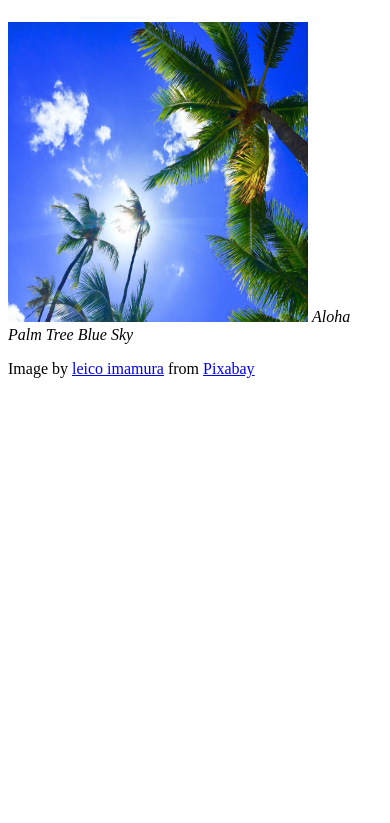
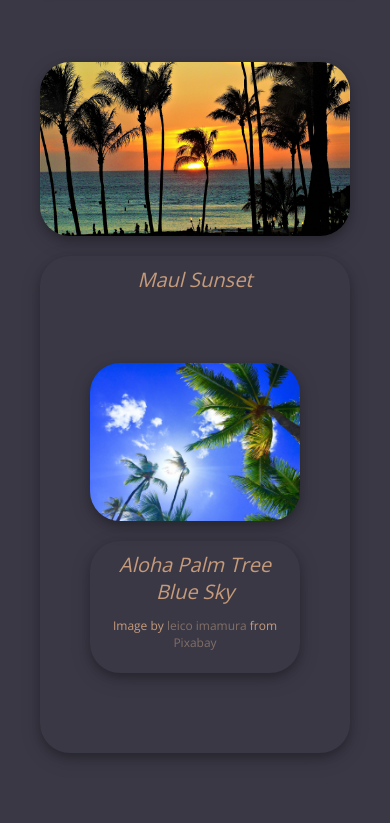
Before and after one commit to CSF2223/imagegallery-KoroliHernest, a plain HTML site: page index.html in a window 390 px wide. Shown: the part 138-961 px from the top of the page. Before the commit the page ends 844 px from the top, so only its background shows below. Drawn offline with nearby package versions, Linux system fonts and the light colour scheme.

Commit message:
Mobile Design

```diff
--- a/index.html
+++ b/index.html
@@ -5,7 +5,7 @@
     <meta name="viewport" content="width=device-width, initial-scale=1.0">
     <meta http-equiv="X-UA-Compatible" content="ie=edge">
     <title>Image Gallery</title>
-    <link rel="stylesheet" href="" type="text/css" />
+    <link rel="stylesheet" href="style.css" type="text/css" />
 </head>
 <body>
     <header>
@@ -15,13 +15,23 @@
     </header>
 
     <section>
-        <div>
-            <img src="assets/hawaii-2700190_1920.jpg" alt="Aloha Palm Tree Blue SKy" width="300" height="300"></img>
-            <cite>Aloha Palm Tree Blue Sky</cite>
-            <p>Image by <a href="https://pixabay.com/users/graziebambino-1593455/?utm_source=link-attribution&amp;utm_medium=referral&amp;utm_campaign=image&amp;utm_content=2700190">leico imamura</a>
-            from <a href="https://pixabay.com/?utm_source=link-attribution&amp;utm_medium=referral&amp;utm_campaign=image&amp;utm_content=2700190">Pixabay</a></p>
-        </div>
+       <div class ="imageCard">
+            <img src="assets/maui-2729958_1920.jpg" alt="Aloha Palm Tree Blue SKy"></img>
+            <div class= "cardText">
+            <cite>Maul Sunset</cite>
+        <div class ="imageCard">
+            <img src="assets/hawaii-2700190_1920.jpg" width="300" height="300" alt="Aloha Palm Tree Blue Sky"></img>
+            <div class ="cardText">
+                <cite>Aloha Palm Tree Blue Sky</cite>
+            <p>Image by <a href="https://pixabay.com/users/graziebambino-1593455/?utm_source=link-attribution&amp;utm_medium=referral&amp;utm_campaign=image&amp;utm_content=2700190">leico imamura</a> from <a href="https://pixabay.com/?utm_source=link-attribution&amp;utm_medium=referral&amp;utm_campaign=image&amp;utm_content=2700190">Pixabay</a></p>
+            </div>  <!-- Close "cardText"  class -->
+        </div>  <!-- Close "ImageCard"  class -->
     </section>
 
 </body>
 </html>
+
+
+<!--
+how to publish your code
+cd (change directory) imagegallery-KoroliHernest/-->
--- a/style.css
+++ b/style.css
@@ -36,3 +36,42 @@ body {
     font-family: 'Open Sans', sans-serif;
     margin: 0;
 }
+
+cite {
+    font-size: 2rem;
+
+}
+
+p {
+    font-size: 1.2rem;
+}
+
+.imageCard {
+    display: flex;
+    flex-direction: column;
+    justify-content: center;
+    align-items: center;
+    margin: 7rem 4rem;
+}
+
+.imageCard img {
+    width: 100%;
+    height: auto;
+    border-radius: 30px;
+    box-shadow: 0 4px 8px 0 rgba(0, 0, 0, 0.2), 0 6px 20px 0 rgba(0, 0, 0, 0.19);
+
+}
+
+.imageCard a {
+    text-decoration: none;
+    color: #826F66;
+}
+
+.cardText {
+    color: #C69B7B;
+    text-align: center;
+    padding: 1rem;
+    border-radius: 30px;
+    margin-top: 2rem;
+    box-shadow: 0 4px 8px 0 rgba(0, 0, 0, 0.2), 0 6px 20px 0 rgba(0, 0, 0, 0.19);
+}
```
